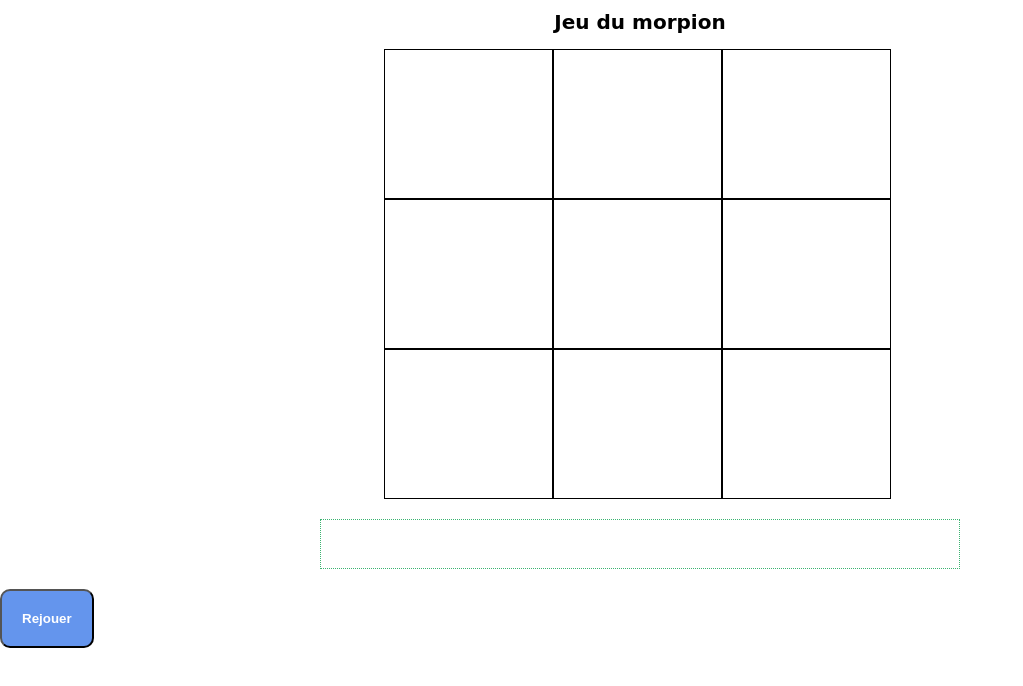
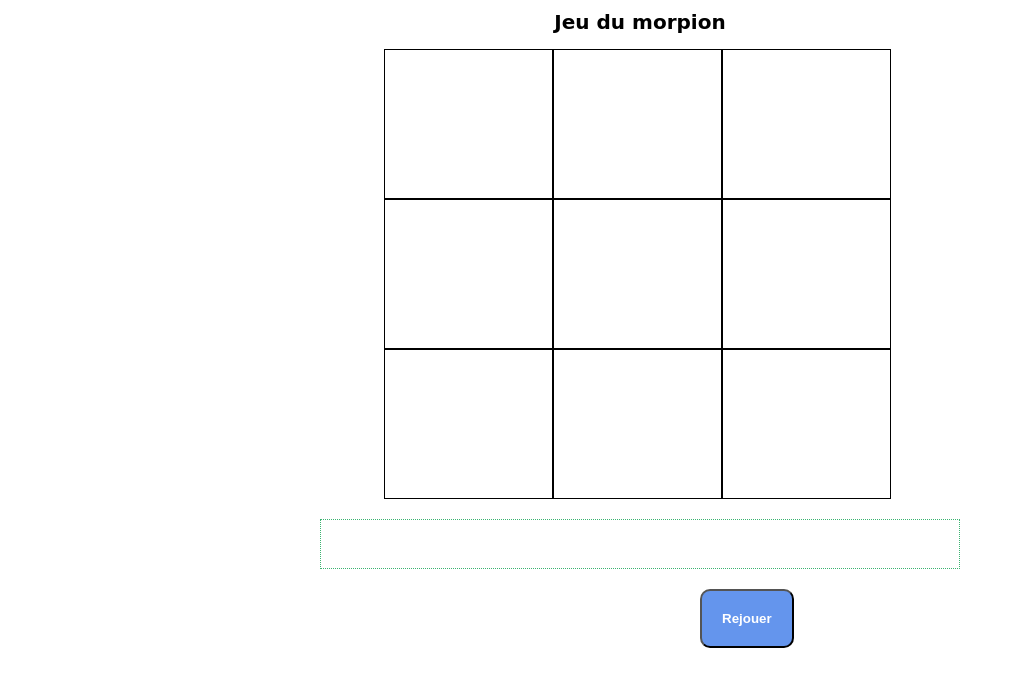
Before and after one commit to ChloeArd/Morpion-Correction, a plain HTML site: page index.html in a window 1280 px wide. Shown: the whole page, without its empty margins (0-1023 px from the left). Drawn offline with Linux system fonts and the light colour scheme; a web font is replaced by a local one.

Commit message:
Correction morpion

```diff
--- a/style.css
+++ b/style.css
@@ -50,7 +50,7 @@ body {
 
 button {
     padding: 20px;
-    margin: auto;
+    margin-left: 700px;
     background-color: cornflowerblue;
     color: white;
     font-weight: bold;
```
